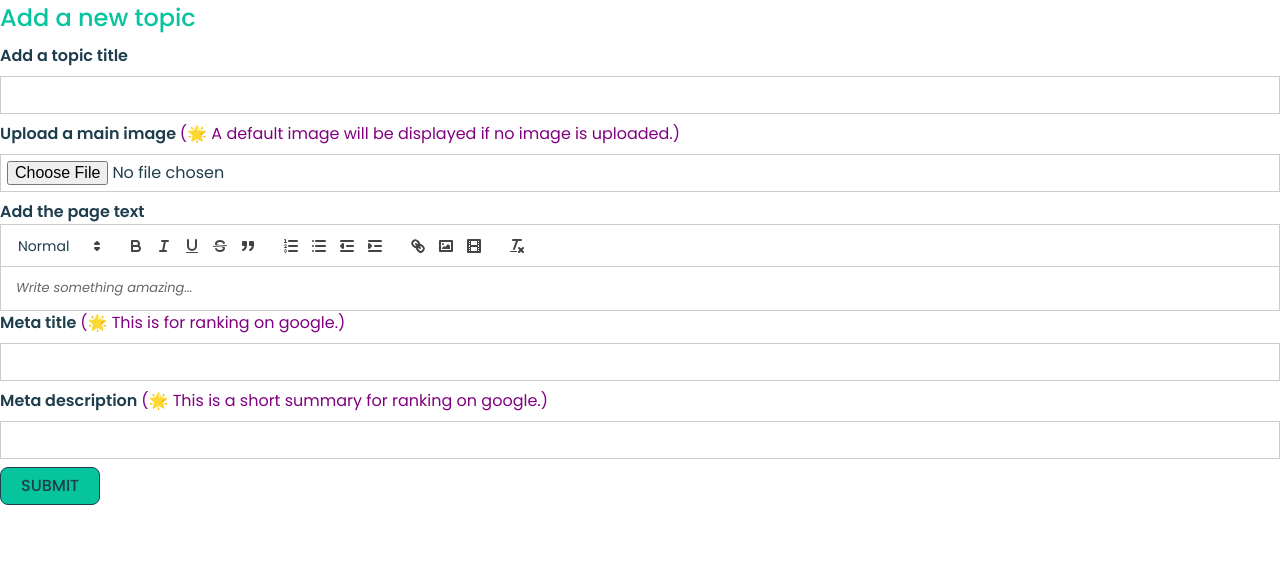
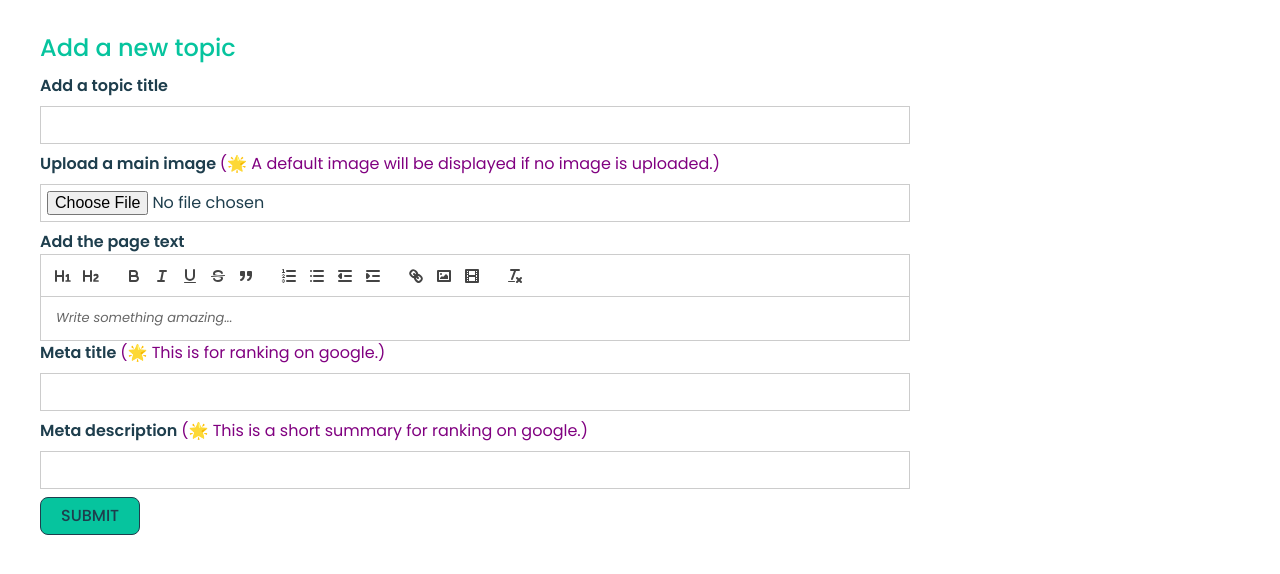
Before and after one commit to uoa-compsci399-s1-2024/capstone-project-2024-s1-team-11, a React (Vite) app in the folder client/: page /cms/add-topic in a window 1280 px wide. Shown: the top 574 px of the page. Built offline with nearby package versions, Linux system fonts and the light colour scheme.

Commit message:
added css for cms topic

```diff
--- a/client/src/components/cms-admin/cms-topics-add.jsx
+++ b/client/src/components/cms-admin/cms-topics-add.jsx
@@ -33,6 +33,7 @@ export default function AddTopic() {
 
     return (
         <>
+            <div className="cms-topic">
                 <h2>Add a new topic</h2>
                 <form>
                     <label name="topic_title">Add a topic title
@@ -52,5 +53,6 @@ export default function AddTopic() {
                     </label>
                     <button type="button" className='btn' onClick={handleSubmit}>Submit</button>
                 </form>
+            </div>
         </>
     )}
--- a/client/src/components/cms-admin/styles.css
+++ b/client/src/components/cms-admin/styles.css
@@ -111,3 +111,9 @@ table {
   .cms-image {
     width: 200px;
   }
+
+  .cms-topic {
+      width: 950px;
+      height: auto;
+      padding: 30px 40px;
+  }
--- a/client/src/components/cms-admin/text-editor.jsx
+++ b/client/src/components/cms-admin/text-editor.jsx
@@ -10,7 +10,7 @@ const TextEditor = ({setText}) => {
 
     const modules = {
         toolbar: [
-            [{ 'header': [1, 2, 3, 4, 5, 6, false] }],
+            [{'header': '1'}, {'header': '2'}],
             ['bold', 'italic', 'underline', 'strike', 'blockquote'],
             [{ 'list': 'ordered' }, { 'list': 'bullet' },
             { 'indent': '-1' }, { 'indent': '+1' }],
```
Lines whose indentation alone changed are shown as unchanged.
